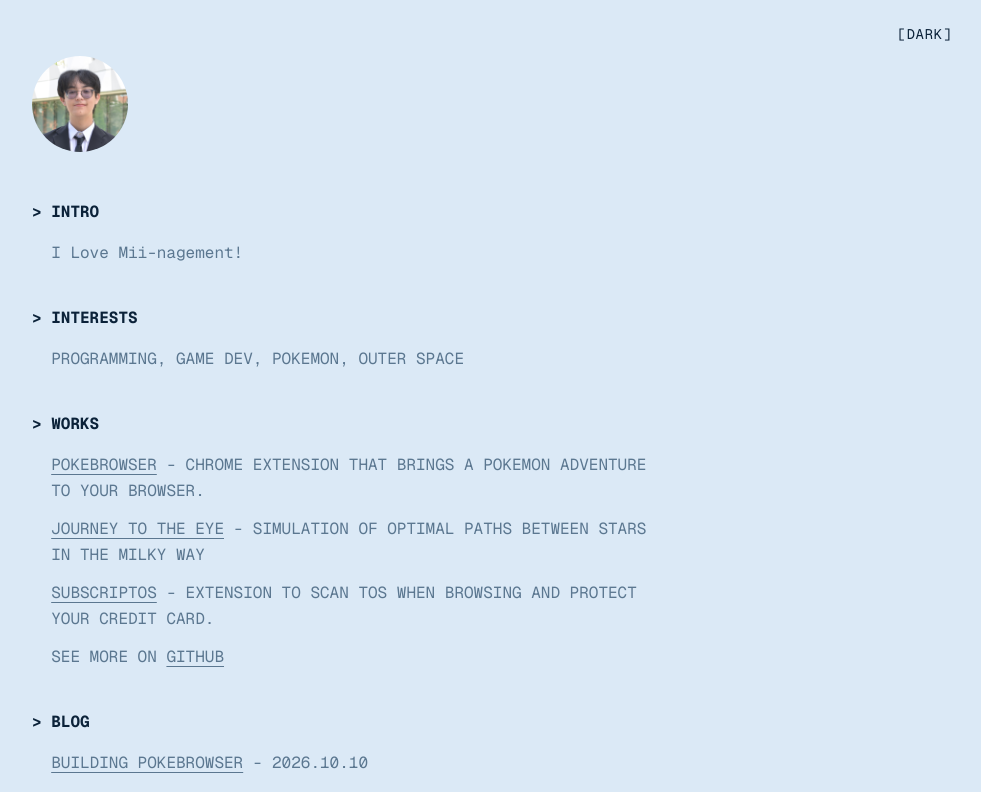
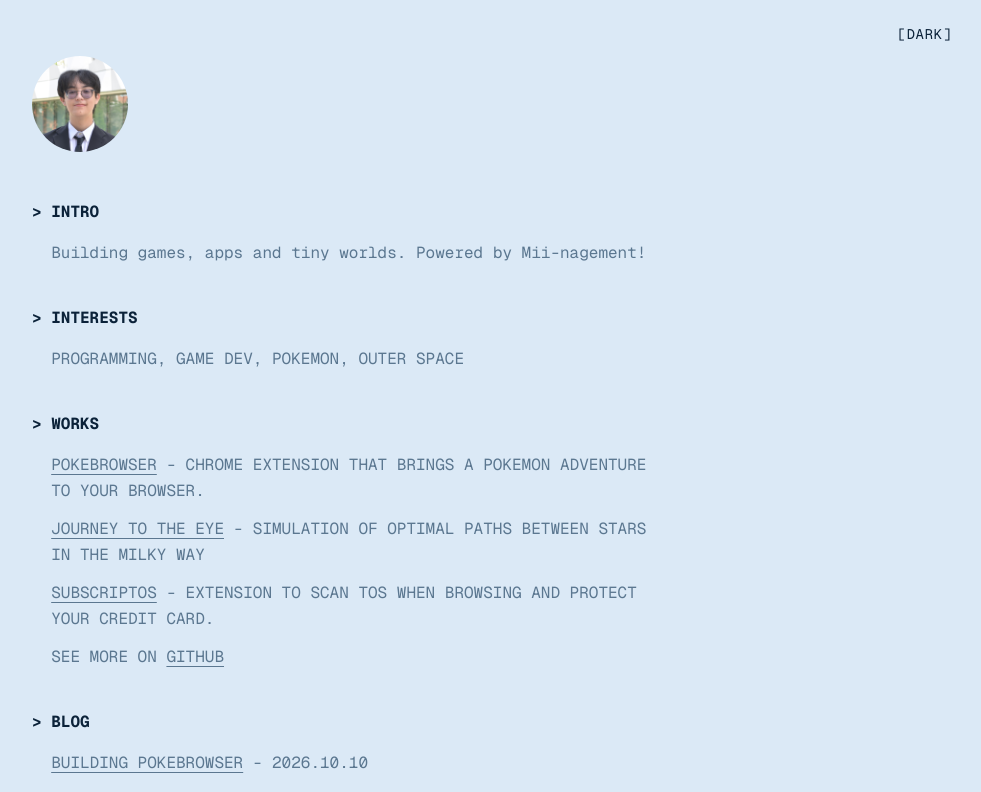
Before and after one commit to jkusuda/jkusuda.dev, a Next.js app: page / in a window 1280 px wide. Shown: the top 792 px of the page, without its empty margins (296-1277 px from the left). Built offline with nearby package versions, Linux system fonts and the light colour scheme.

Commit message:
make my bio cooler
Step by Lucas (attempt 1).

```diff
--- a/app/page.tsx
+++ b/app/page.tsx
@@ -38,7 +38,7 @@ export default function Home() {
 
       <div className="mt-10 space-y-8 sm:mt-12 sm:space-y-10">
         <Section title="INTRO">
-          <p>I Love Mii-nagement!</p>
+          <p>Building games, apps and tiny worlds. Powered by Mii-nagement!</p>
         </Section>
 
         <Section title="INTERESTS">
```
